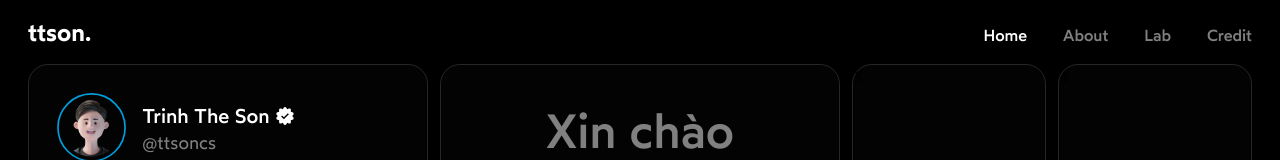
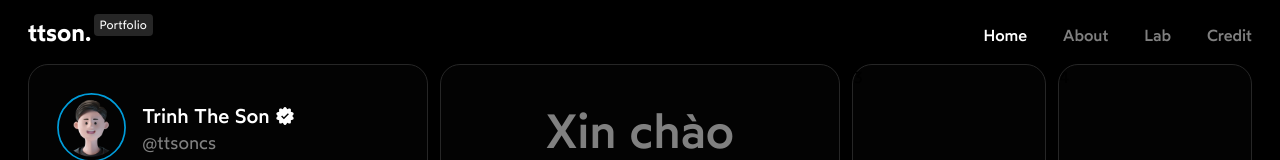
Before and after one commit to ttsoncs/portfolio-refactor, a Next.js app: page / in a window 1280 px wide. Shown: the top 160 px of the page. Built offline with nearby package versions, Linux system fonts and the light colour scheme.

Commit message:
Update Logo component in Logo.js

```diff
--- a/src/components/Header/Logo.js
+++ b/src/components/Header/Logo.js
@@ -4,20 +4,37 @@ import styled from "styled-components";
 
 function Logo({ setIsOpen }) {
   return (
-    <Wrapper
-      href="/"
-      onClick={() => setIsOpen(false)}
-    >
-      ttson.
+    <Wrapper>
+      <StyledLink
+        href="/"
+        onClick={() => setIsOpen(false)}
+      >
+        ttson.
+      </StyledLink>
+      <Badge>Portfolio</Badge>
     </Wrapper>
   );
 }
 
-const Wrapper = styled(Link)`
+const Wrapper = styled.div`
+  display: flex;
+  gap: 2px;
+`;
+
+const StyledLink = styled(Link)`
   color: var(--color-primary-text);
   font-size: ${24 / 16}rem;
   font-weight: var(--font-weight-semibold);
   text-decoration: none;
 `;
 
+const Badge = styled.div`
+  color: var(--color-primary-text);
+  font-size: ${12 / 16}rem;
+  background-color: var(--color-border);
+  align-self: flex-start;
+  padding: 2px 6px;
+  border-radius: 4px;
+`;
+
 export default Logo;
```
